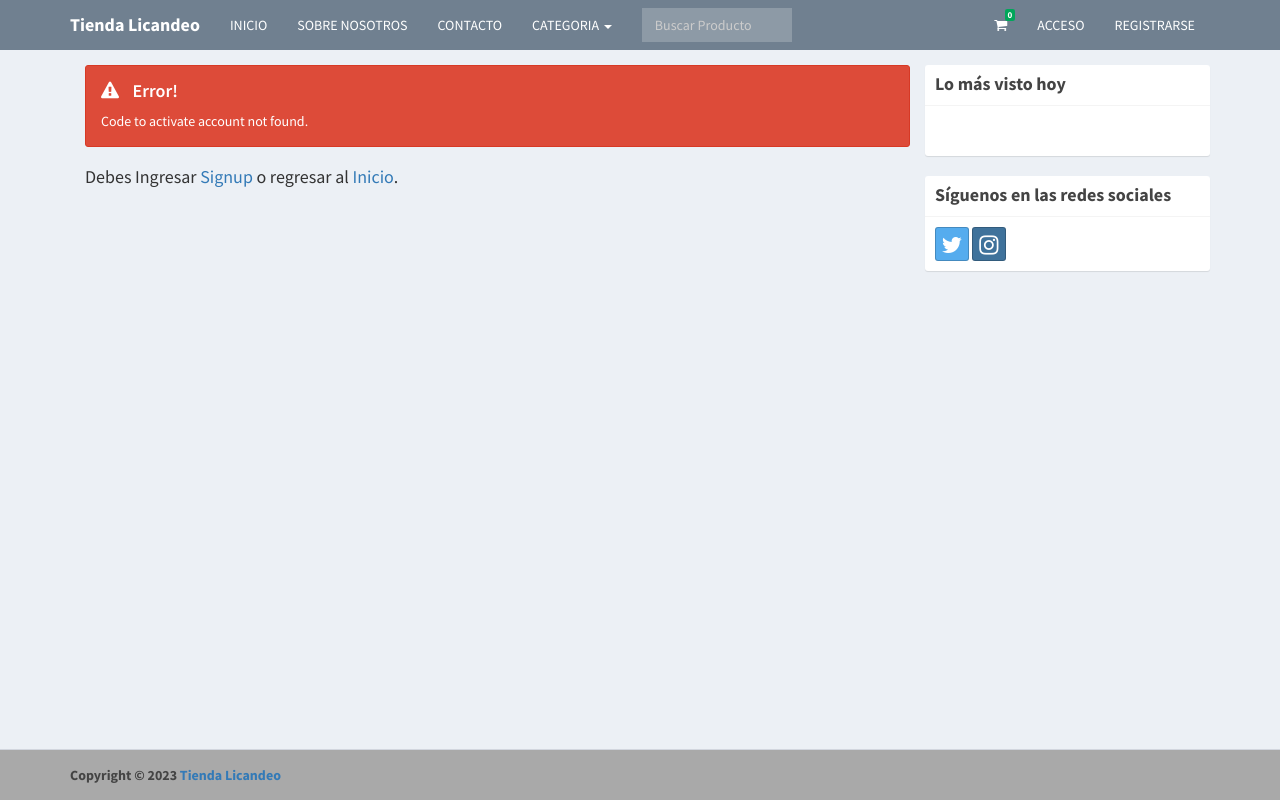
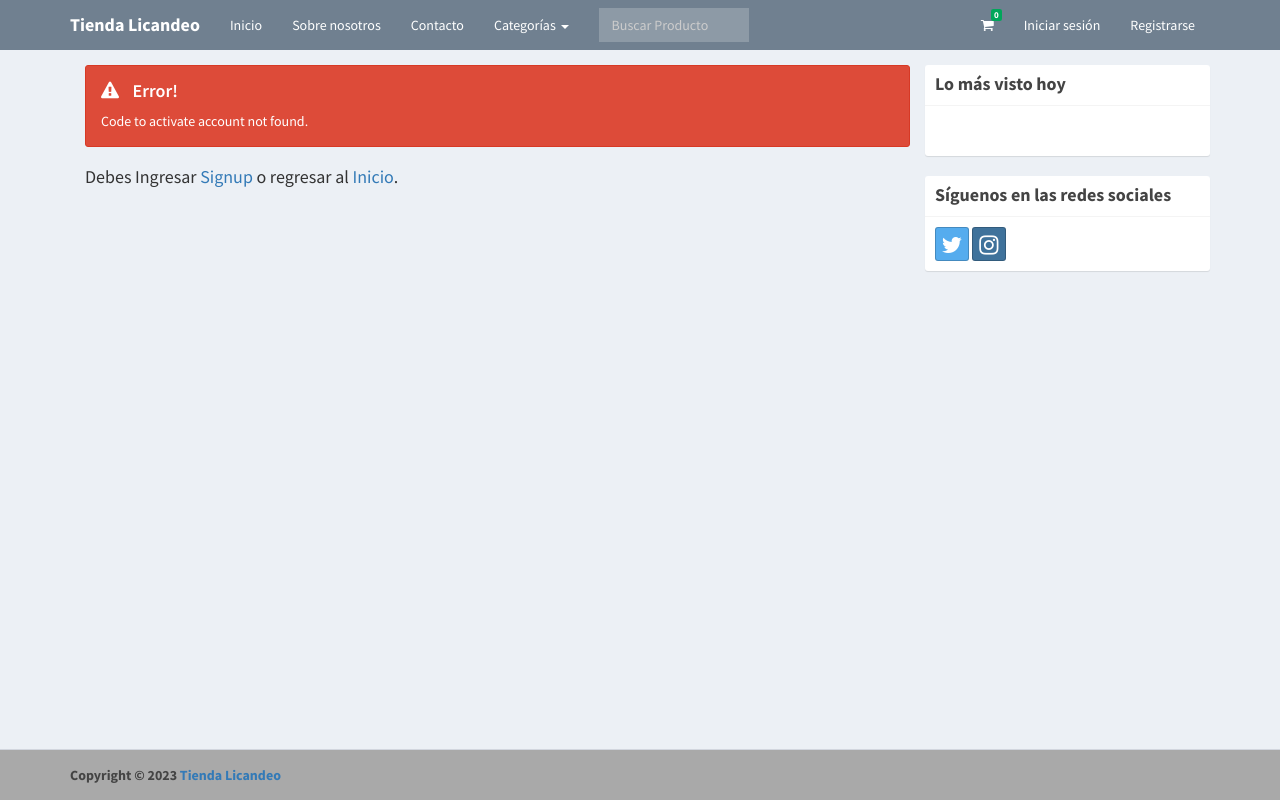
Before and after one commit to sobarzolicandeo/tiendalicandeo, a PHP site: page /tiendalicandeo/activate.php in a window 1280 px wide. Run offline with PHP 8.4, Linux system fonts and the light colour scheme; data comes from the database, SQL or seed files in the repository; some libraries are stand-ins or nearby versions.

Commit message:
Mejoras urls a inglés

```diff
--- a/nosotros.php
+++ b/about-us.php
@@ -30,7 +30,7 @@
 		                </ol>
 		                <div class="carousel-inner">
 		                  <div class="item active">
-		                    <img src="images/carousel/mate1.jpg" alt="First slide">
+		                    <img src="images/carousel/imagen3.jpg" alt="First slide">
 		                  </div>
 						  <div class="item">
            					<img src="images/carousel/imagen7.jpg" alt="Second slide">
@@ -50,7 +50,7 @@
                     <br>
 
 
-		            <h1>Sobre Nosotros</h1>
+		            <h1>Sobre nosotros</h1>
 
                     <br>
                     <br>
--- a/includes/navbar.php
+++ b/includes/navbar.php
@@ -11,11 +11,11 @@
       <!-- Recopile los enlaces de navegación, formularios y otro contenido para alternar-->
       <div class="collapse navbar-collapse pull-left" id="navbar-collapse">
         <ul class="nav navbar-nav">
-          <li><a href="index.php">INICIO</a></li>
-          <li><a href="nosotros.php">SOBRE NOSOTROS</a></li>
-          <li><a href="contacto.php">CONTACTO</a></li>
+          <li><a href="index.php">Inicio</a></li>
+          <li><a href="about-us.php">Sobre nosotros</a></li>
+          <li><a href="contacto.php">Contacto</a></li>
           <li class="dropdown">
-            <a href="#" class="dropdown-toggle" data-toggle="dropdown">CATEGORIA <span class="caret"></span></a>
+            <a href="#" class="dropdown-toggle" data-toggle="dropdown">Categorías <span class="caret"></span></a>
             <ul class="dropdown-menu" role="menu">
               <?php
 
@@ -100,8 +100,8 @@
             }
             else{
               echo "
-                <li><a href='login.php'>ACCESO</a></li>
-                <li><a href='signup.php'>REGISTRARSE</a></li>
+                <li><a href='login.php'>Iniciar sesión</a></li>
+                <li><a href='signup.php'>Registrarse</a></li>
               ";
             }
           ?>
```
